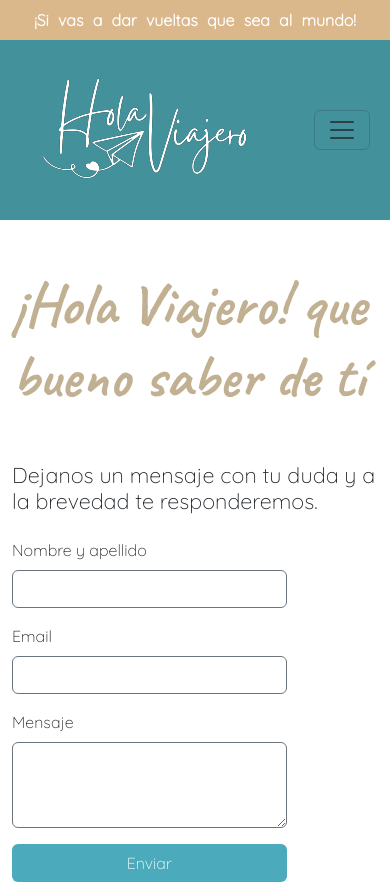
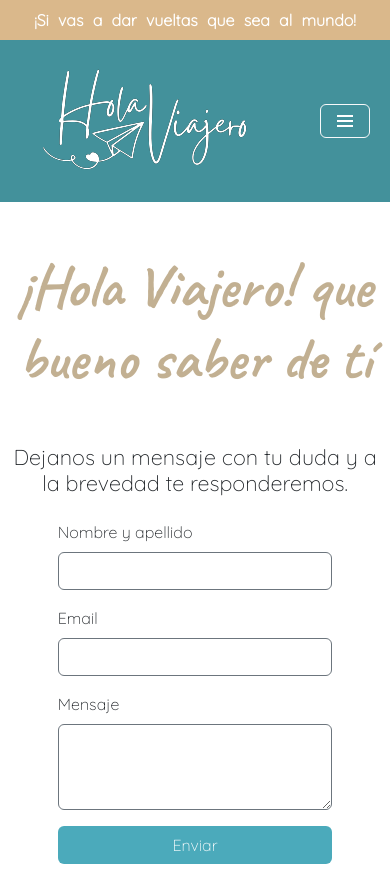
Before and after one commit to aggumartinez/proyectowebtravel, a plain HTML site: page section/contact.html in a window 390 px wide. Shown: the top 885 px of the page. Drawn offline with nearby package versions, Linux system fonts and the light colour scheme.

Commit message:
Rediseño del menu hamburguesa y alineados

```diff
--- a/sass/style.scss
+++ b/sass/style.scss
@@ -23,12 +23,6 @@ body {
     background-color: #DAB88B;
     color: white;
 }
-.navbar-toggler{
-    color: #fff;
-}
-.navbar-toggler-icon{
-    color: #fff;
-}
 .tracking-in-contract{-webkit-animation:tracking-in-contract .8s cubic-bezier(.215,.61,.355,1.000) both;animation:tracking-in-contract .8s cubic-bezier(.215,.61,.355,1.000) both}
  @-webkit-keyframes tracking-in-contract{0%{letter-spacing:1em;opacity:0}40%{opacity:.6}100%{letter-spacing:normal;opacity:1}}@keyframes tracking-in-contract{0%{letter-spacing:1em;opacity:0}40%{opacity:.6}100%{letter-spacing:normal;opacity:1}}
 
@@ -36,7 +30,7 @@ body {
     font-weight: bold;
     letter-spacing: 1px;
     background-color: #43919B;
-    height: 180px;
+    // height: 180px;
 }
 
 .container-presentation .photo {
@@ -50,7 +44,6 @@ body {
 .title {
     text-align: center;
     color: #C2B092;
-    text-shadow: 1px 1px 2px rgb(229, 178, 27);
     font-family: 'Caveat', cursive;
     font-size: 60px;
 }
@@ -199,7 +192,6 @@ body {
 
 .title-routes {
     color: #C2B092;
-    text-shadow: 1px 1px 2px rgb(229, 178, 27);
     font-family: 'Caveat', cursive;
     font-size: 60px;
     text-align: center;
--- a/section/contact.html
+++ b/section/contact.html
@@ -20,13 +20,13 @@
         <p class="banner p-2 m-0">¡Si vas a dar vueltas que sea al mundo!</p>
         <nav class="navbar navbar-expand-lg p-2 links">
             <div class="container-fluid">
-                <a class="navbar-brand" href="../index.html">
-                    <img src="../images/logofinal.png" class="tracking-in-contractr" alt="logo" />
+                <a class="navbar-brand" href="./index.html">
+                    <img src="../images/logofinal.png" class="tracking-in-contract" alt="logo" />
                 </a>
-                <button class="navbar-toggler" type="button" data-bs-toggle="collapse"
+                <button class="navbar-toggler border border-light" type="button" data-bs-toggle="collapse"
                     data-bs-target="#navbarNavAltMarkup" aria-controls="navbarNavAltMarkup" aria-expanded="false"
                     aria-label="Toggle navigation">
-                    <span class="navbar-toggler-icon"></span>
+                    <img src="../icons/menu-burguer.svg" alt="menu">
                 </button>
                 <div class="collapse navbar-collapse" id="navbarNavAltMarkup">
                     <div class="navbar-nav d-flex gap-5">
@@ -44,15 +44,15 @@
     <main class="container">
         <div class="row">
             <div class="col mt-5">
-                <h2 class="title-contact"> ¡Hola Viajero! que bueno saber de tí</h2>
+                <h2 class="title-contact text-center"> ¡Hola Viajero! que bueno saber de tí</h2>
             </div>
         </div>
         <div class="row">
             <div class="col">
-                <h4>Dejanos un mensaje con tu duda y a la brevedad te responderemos.</h4>
+                <h4 class="text-center">Dejanos un mensaje con tu duda y a la brevedad te responderemos.</h4>
             </div>
         </div>
-        <form class="d-flex flex-column">
+        <form class="d-flex flex-column justify-content-center align-items-center">
             <div class="mt-3 mb-3 w-75">
                 <label for="nombreApellido" class="form-label">Nombre y apellido</label>
                 <input type="text" class="form-control border border-secondary" id="nombreApellido"
```
Also changed, not shown: index.html (+2 -2 lines), section/offers.html (+3 -3 lines), section/places.html (+4 -4 lines), section/traveltips.html (+4 -4 lines), css/style.css, icons/menu-burguer.svg (added), 1 other file.
